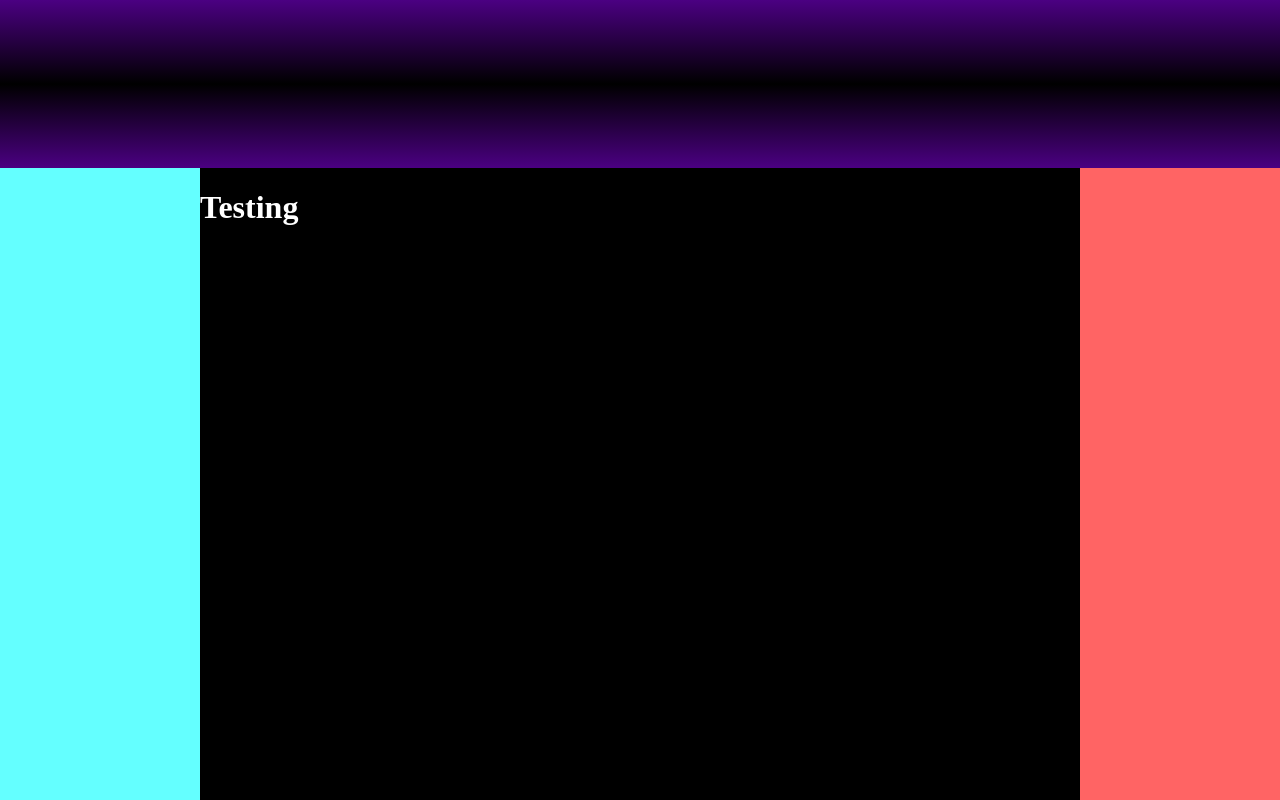
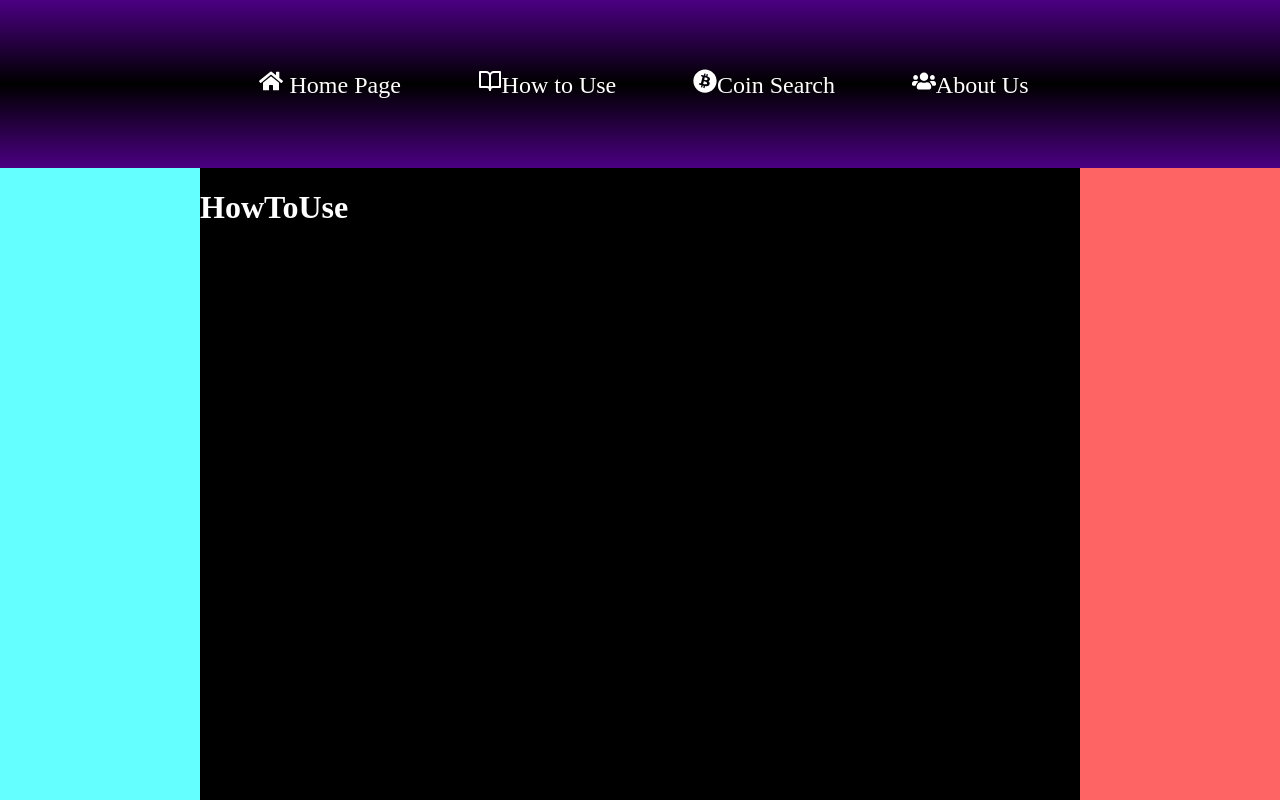
Before and after one commit to AndresDoesCode/My-website, a React (Vite) app in the folder my-react-app/: page /how-to-use in a window 1280 px wide. Built offline with nearby package versions, Linux system fonts and the light colour scheme.

Commit message:
Succsesful Nav Bar
I have completed the Nav Bar right now

```diff
--- a/my-react-app/package.json
+++ b/my-react-app/package.json
@@ -12,6 +12,7 @@
   "dependencies": {
     "react": "^19.2.0",
     "react-dom": "^19.2.0",
+    "react-icons": "^5.5.0",
     "react-router-dom": "^7.9.6"
   },
   "devDependencies": {
--- a/my-react-app/src/AboutUs.css
+++ b/my-react-app/src/AboutUs.css
@@ -50,6 +50,7 @@
     box-shadow: 0 4px 12px indigo; /* soft black shadow */
     transition: transform 0.2s ease, box-shadow 0.2s ease;
     color: rgb(255, 255, 255);
+    margin-right: 1em;
 }
 
 .indented {
--- a/my-react-app/src/App.jsx
+++ b/my-react-app/src/App.jsx
@@ -3,6 +3,7 @@ import MainPage from './MainPage.jsx'
 import Layout from './Layout.jsx'
 import AboutUs from './AboutUs.jsx'
 import HowToUse from './HowToUse.jsx'
+import CryptoTracking from './CryptoTracking.jsx'
 
 function App() {
   return (
@@ -13,6 +14,7 @@ function App() {
         <Route index element={<MainPage/>}/>
         <Route path='/AboutUs' element={<AboutUs/>}/>
         <Route path='/how-to-use' element={<HowToUse/>}/>
+        <Route path='/crypto-tracking' element={<CryptoTracking></CryptoTracking>}/>
       </Route>
     </Routes>
     </>
--- /dev/null
+++ b/my-react-app/src/CryptoTracking.jsx
@@ -0,0 +1,11 @@
+import { Outlet } from "react-router-dom";
+
+
+function CryptoTracking(){
+    return(
+        <>
+            <h1 style={{ color: "white" }}>Coin Search</h1>
+        </>
+    )
+}
+export default CryptoTracking;
--- a/my-react-app/src/HowToUse.jsx
+++ b/my-react-app/src/HowToUse.jsx
@@ -1,11 +1,11 @@
 import { Outlet } from "react-router-dom";
-import "./AboutUs.css";
+
 
 
 function HowToUse(){
     return(
         <>
-            <h1 style={{ color: "white" }}>Testing</h1>
+            <h1 style={{ color: "white" }}>HowToUse</h1>
         </>
     )
 }
--- a/my-react-app/src/Layout.css
+++ b/my-react-app/src/Layout.css
@@ -8,9 +8,10 @@
     background-image: linear-gradient(to bottom, indigo, black, indigo);
     padding: 0.25em;
     height: 20%;
+    width: 100%;
     min-height: 7em;
     display: flex;
-    flex-direction: row;
+    flex-direction: column;
     justify-content: center;
 }
 
@@ -39,3 +40,19 @@
 .hide{
     display: none;
 }
+
+.navBarElements{
+    width: 100%;
+    display: flex;
+    justify-content: center;
+    gap: 6%;
+}
+
+.noTextDiscoloration{
+    text-decoration: none;
+}
+
+.navBarFont{
+    color: white;
+    font-size: 1.5em;
+}
--- a/my-react-app/src/Layout.jsx
+++ b/my-react-app/src/Layout.jsx
@@ -1,6 +1,8 @@
 import React from "react";
-import { Outlet, useLocation } from "react-router-dom";
+import { Link, Outlet, useLocation } from "react-router-dom";
 import "./Layout.css";
+import { FaHome, FaBitcoin, FaUsers}from "react-icons/fa";
+import { FiBookOpen } from "react-icons/fi";
 
 function Layout({top = null, left=null, right=null}){
     let currentLocation = useLocation();
@@ -22,7 +24,22 @@ function Layout({top = null, left=null, right=null}){
     return (
         <>
             <div id="Layout">
-                <div className={currentLocation.pathname == "/" ? "hide" : "top"}>{top}</div>
+                <div className={currentLocation.pathname == "/" ? "hide" : "top"}>
+                    <div className="navBarElements">
+                        <Link style={{ textDecoration: "none" }} to="/">
+                            <p className="navBarFont"><FaHome/> Home Page</p>
+                        </Link>
+                        <Link style={{ textDecoration: "none" }} to="/how-to-use">
+                            <p className="navBarFont"><FiBookOpen/>How to Use</p>
+                        </Link>
+                        <Link style={{ textDecoration: "none" }} to="/crypto-tracking">
+                            <p className="navBarFont"><FaBitcoin/>Coin Search</p>
+                        </Link>
+                        <Link style={{ textDecoration: "none" }} to="/AboutUs">
+                            <p className="navBarFont"><FaUsers/>About Us</p>
+                        </Link>
+                    </div>
+                </div>
                 <div className="bottom">
                     <div className={showLeft() ? "left" : "hide"}>{left}</div>
                     <div className="center">
--- a/my-react-app/src/MainPage.jsx
+++ b/my-react-app/src/MainPage.jsx
@@ -36,6 +36,7 @@ function MainPage(){
                         <img src={Crypto} width={"auto"} height={"100%"}/>
                     </div>
                     <p>In here, you will find a comprehensive catalog of all coin. Click on them to learn more about their current and historically price evaluations</p>
+                    <Link className="clickMe" to="/crypto-tracking"><p>Click Me</p></Link>
                 </div>
                 <div className="capsule">
                     <h2 style={{textAlign: "center"}}>About Us</h2>
```
Also changed, not shown: 1 other file (tests, documents, lock files or other folders).
